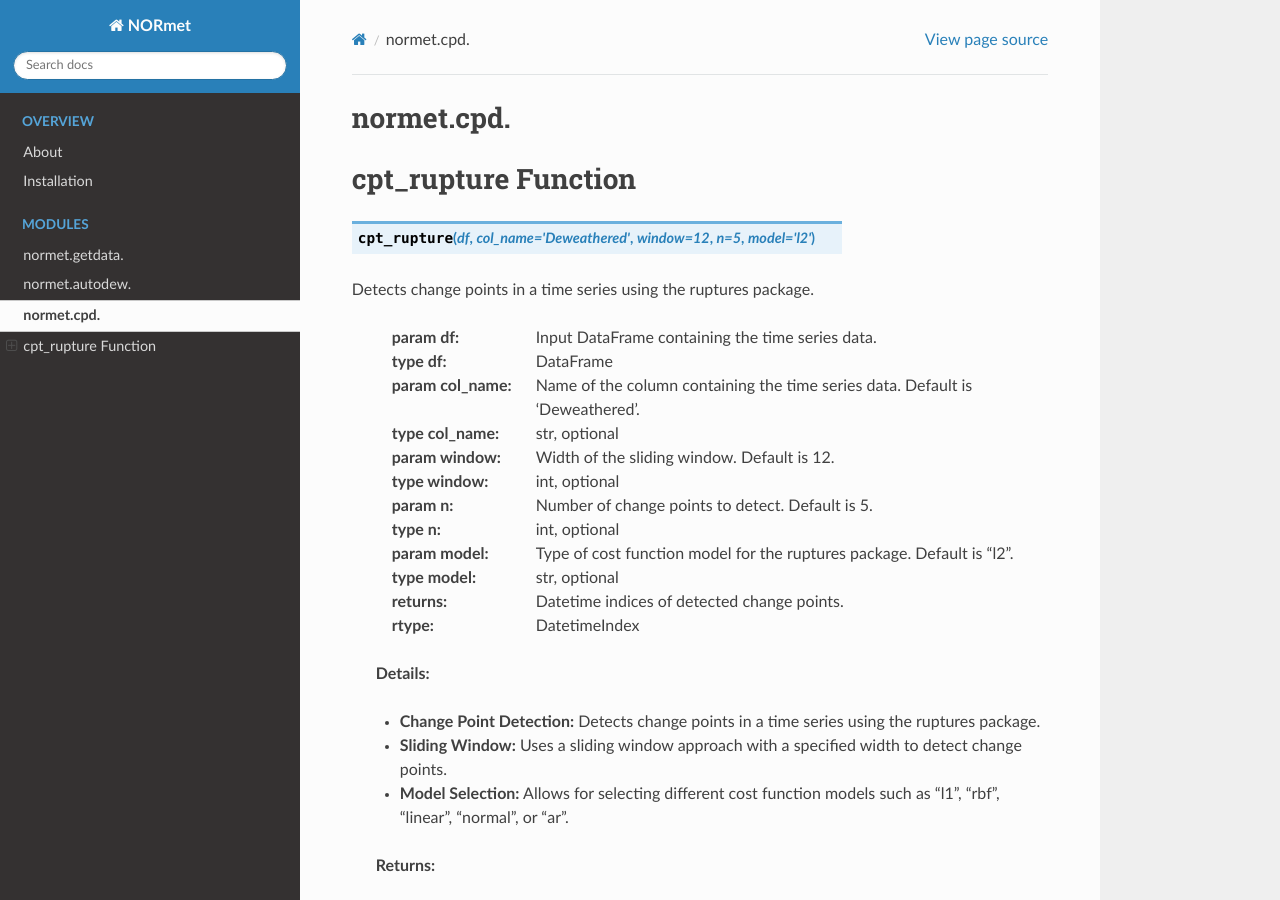
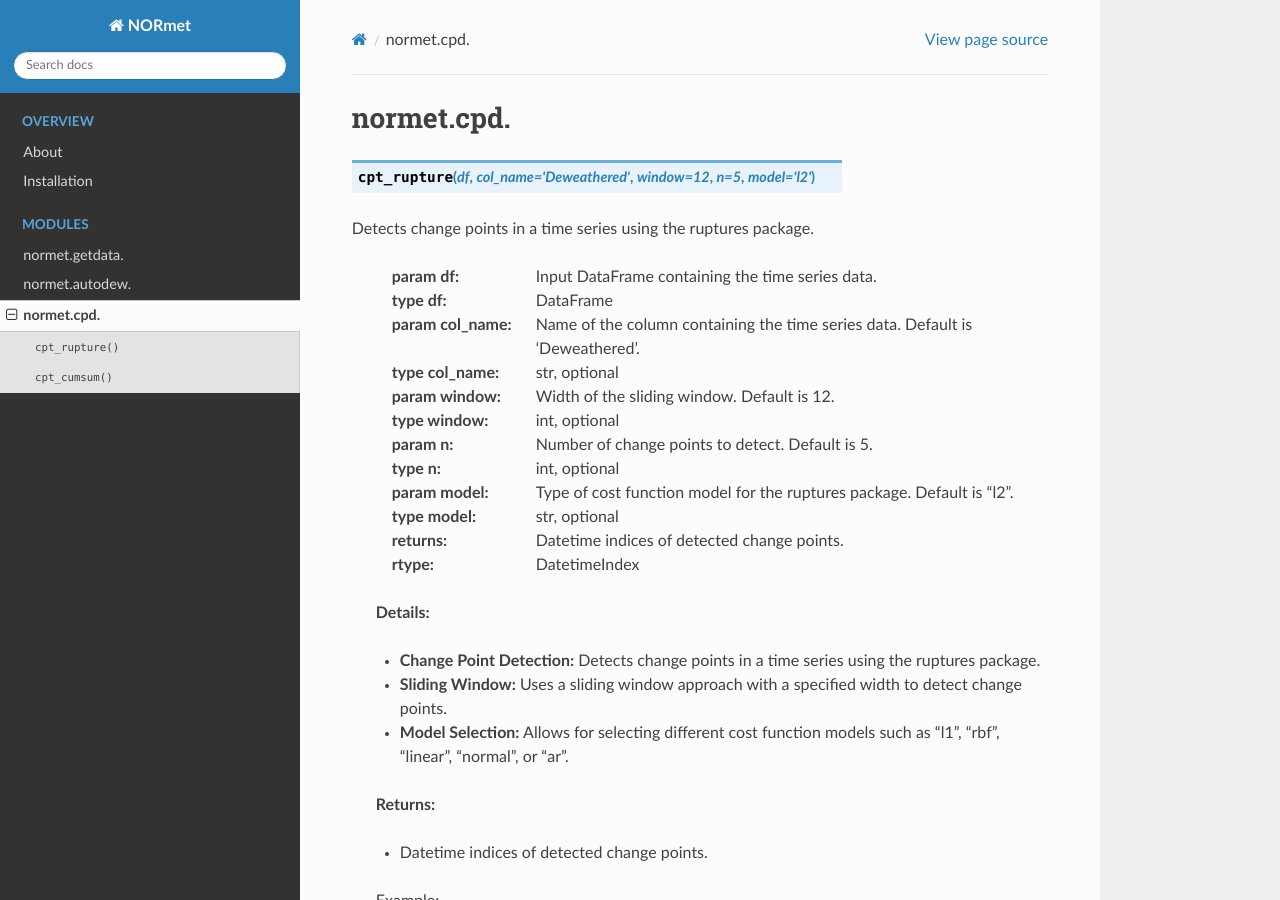
Before and after one commit to m-edal/normet, a Sphinx documentation site: the page built from docs/cpd.rst, in a window 1280 px wide and 900 px high. Built offline with Sphinx 7.4.7 and the Read the Docs theme 2.0.0, drawn with Linux system fonts in a browser that asks for light colours.

Commit message:
Update cpd.rst

```diff
--- a/docs/cpd.rst
+++ b/docs/cpd.rst
@@ -1,8 +1,5 @@
 normet.cpd.
 ==========================
-
-cpt_rupture Function
-=====================
 
 .. function:: cpt_rupture(df, col_name='Deweathered', window=12, n=5, model="l2")
 
```
